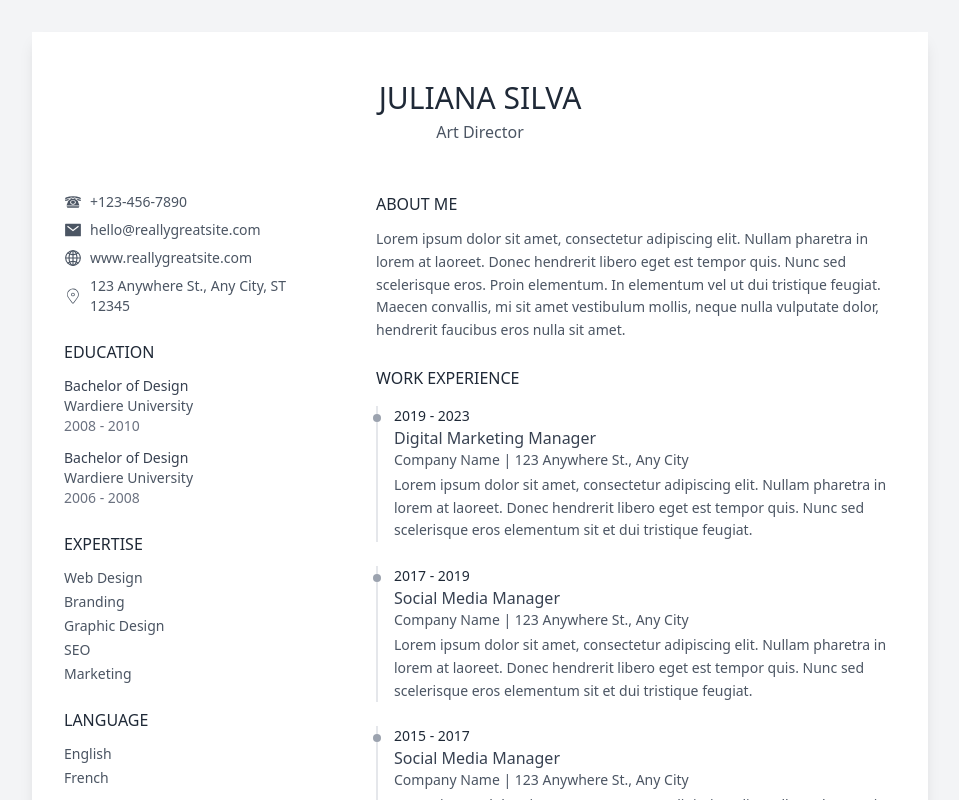
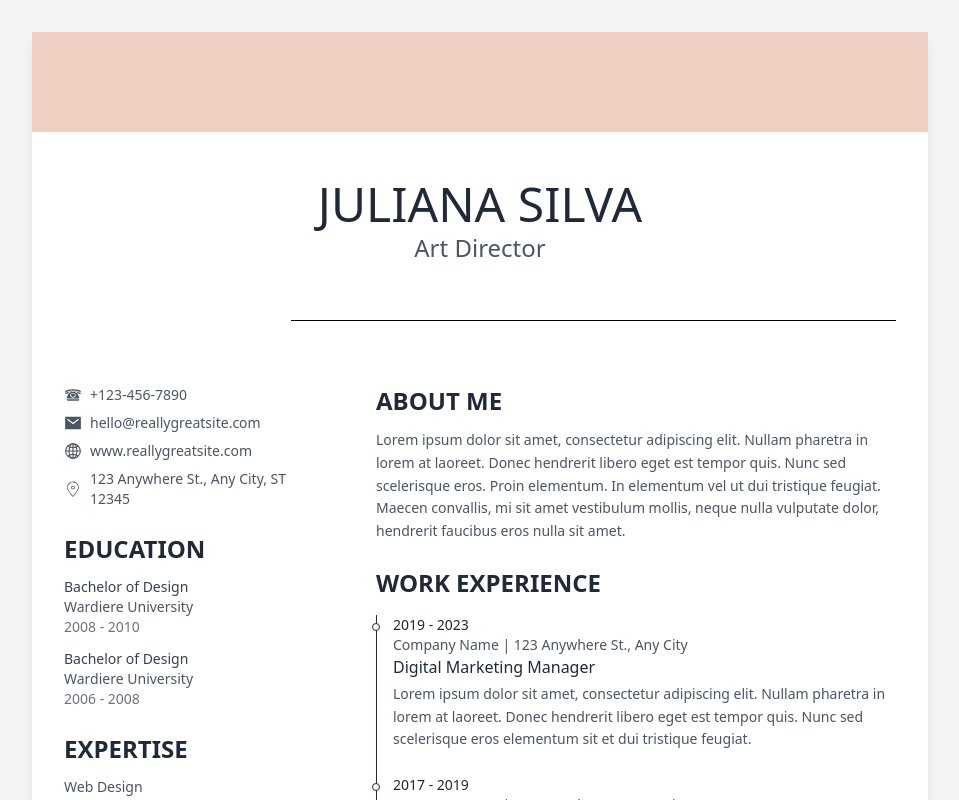
Before and after one commit to Tech-Shark/syntax, a React (Vite) app in the folder src/syntax_frontend/: page /temp5 in a window 1280 px wide. Shown: the top 800 px of the page, without its empty margins (160-1119 px from the left). Built offline with nearby package versions, Linux system fonts and the light colour scheme.

Commit message:
Template 5 completion

```diff
--- a/src/syntax_frontend/src/components/cvTemplates/Template4.jsx
+++ b/src/syntax_frontend/src/components/cvTemplates/Template4.jsx
@@ -174,12 +174,19 @@ function Template4({ cvData }) {
                 {mockData.workExperience.map((exp, index) => (
                   <div key={index} className="relative">
                     <div className="absolute left-[-29px] top-2 w-[10px] h-[10px] border border-black bg-white rounded-full"></div>
-                    <h3 className="font-medium text-gray-700">{exp.company}</h3>
-                    <p className="text-sm text-gray-600">{exp.title}</p>
-                    <p className="text-sm text-gray-500 mb-2">{exp.period}</p>
+                    <div className="flex justify-between mb-4">
+                      <div>
+                        <h3 className="font-medium text-gray-700">{exp.company}</h3>
+                        <p className="text-sm text-gray-600">{exp.title}</p>
+                      </div>
+                      <p className="text-sm text-gray-500">{exp.period}</p>
+                    </div>
                     <ul className="space-y-2">
                       {exp.responsibilities.map((resp, idx) => (
-                        <li key={idx} className="text-sm text-gray-600">{resp}</li>
+                        <li key={idx} className="text-sm text-gray-600 flex items-start">
+                          <span className="mr-2 inline-block">•</span>
+                          <span className="flex-1">{resp}</span>
+                        </li>
                       ))}
                     </ul>
                   </div>
--- a/src/syntax_frontend/src/components/cvTemplates/Template5.jsx
+++ b/src/syntax_frontend/src/components/cvTemplates/Template5.jsx
@@ -14,76 +14,76 @@ function Template5({ cvData }) {
       phone: "+123-456-7890",
       email: "hello@reallygreatsite.com",
       website: "www.reallygreatsite.com",
-      address: "123 Anywhere St., Any City, ST 12345"
+      address: "123 Anywhere St., Any City, ST 12345",
     },
-    aboutMe: "Lorem ipsum dolor sit amet, consectetur adipiscing elit. Nullam pharetra in lorem at laoreet. Donec hendrerit libero eget est tempor quis. Nunc sed scelerisque eros. Proin elementum. In elementum vel ut dui tristique feugiat. Maecen convallis, mi sit amet vestibulum mollis, neque nulla vulputate dolor, hendrerit faucibus eros nulla sit amet.",
+    aboutMe:
+      "Lorem ipsum dolor sit amet, consectetur adipiscing elit. Nullam pharetra in lorem at laoreet. Donec hendrerit libero eget est tempor quis. Nunc sed scelerisque eros. Proin elementum. In elementum vel ut dui tristique feugiat. Maecen convallis, mi sit amet vestibulum mollis, neque nulla vulputate dolor, hendrerit faucibus eros nulla sit amet.",
     education: [
       {
         degree: "Bachelor of Design",
         school: "Wardiere University",
-        period: "2008 - 2010"
+        period: "2008 - 2010",
       },
       {
         degree: "Bachelor of Design",
         school: "Wardiere University",
-        period: "2006 - 2008"
-      }
+        period: "2006 - 2008",
+      },
     ],
-    expertise: [
-      "Web Design",
-      "Branding",
-      "Graphic Design",
-      "SEO",
-      "Marketing"
-    ],
-    languages: [
-      "English",
-      "French"
-    ],
+    expertise: ["Web Design", "Branding", "Graphic Design", "SEO", "Marketing"],
+    languages: ["English", "French"],
     experience: [
       {
         title: "Digital Marketing Manager",
         company: "Company Name",
         location: "123 Anywhere St., Any City",
         period: "2019 - 2023",
-        description: "Lorem ipsum dolor sit amet, consectetur adipiscing elit. Nullam pharetra in lorem at laoreet. Donec hendrerit libero eget est tempor quis. Nunc sed scelerisque eros elementum sit et dui tristique feugiat."
+        description:
+          "Lorem ipsum dolor sit amet, consectetur adipiscing elit. Nullam pharetra in lorem at laoreet. Donec hendrerit libero eget est tempor quis. Nunc sed scelerisque eros elementum sit et dui tristique feugiat.",
       },
       {
         title: "Social Media Manager",
         company: "Company Name",
         location: "123 Anywhere St., Any City",
         period: "2017 - 2019",
-        description: "Lorem ipsum dolor sit amet, consectetur adipiscing elit. Nullam pharetra in lorem at laoreet. Donec hendrerit libero eget est tempor quis. Nunc sed scelerisque eros elementum sit et dui tristique feugiat."
+        description:
+          "Lorem ipsum dolor sit amet, consectetur adipiscing elit. Nullam pharetra in lorem at laoreet. Donec hendrerit libero eget est tempor quis. Nunc sed scelerisque eros elementum sit et dui tristique feugiat.",
       },
       {
         title: "Social Media Manager",
         company: "Company Name",
         location: "123 Anywhere St., Any City",
         period: "2015 - 2017",
-        description: "Lorem ipsum dolor sit amet, consectetur adipiscing elit. Nullam pharetra in lorem at laoreet. Donec hendrerit libero eget est tempor quis. Nunc sed scelerisque eros elementum sit et dui tristique feugiat."
+        description:
+          "Lorem ipsum dolor sit amet, consectetur adipiscing elit. Nullam pharetra in lorem at laoreet. Donec hendrerit libero eget est tempor quis. Nunc sed scelerisque eros elementum sit et dui tristique feugiat.",
       },
       {
         title: "Social Media Manager",
         company: "Company Name",
         location: "123 Anywhere St., Any City",
         period: "2015 - 2017",
-        description: "Lorem ipsum dolor sit amet, consectetur adipiscing elit. Nullam pharetra in lorem at laoreet. Donec hendrerit libero eget est tempor quis. Nunc sed scelerisque eros elementum sit et dui tristique feugiat."
-      }
-    ]
+        description:
+          "Lorem ipsum dolor sit amet, consectetur adipiscing elit. Nullam pharetra in lorem at laoreet. Donec hendrerit libero eget est tempor quis. Nunc sed scelerisque eros elementum sit et dui tristique feugiat.",
+      },
+    ],
   };
 
   return (
     <div className="min-h-screen bg-gray-100 p-8">
       <div className="max-w-4xl mx-auto bg-white shadow-lg">
+        <div className="flex justify-center h-[100px] w-[100%] bg-[#F0CFC3] items-center"></div>
         {/* Header Section */}
         <div className="text-center py-12">
-          <h1 className="text-3xl font-medium text-gray-800 mb-1">
+          <h1 className="text-5xl font-medium text-gray-800 mb-1">
             {mockData.firstName} {mockData.lastName}
           </h1>
-          <p className="text-gray-600">{mockData.title}</p>
+          <p className="text-gray-600 text-2xl">{mockData.title}</p>
+        </div>
+        <div className="flex justify-end pr-8">
+          <hr className="border-b-1 border-black w-[70%] mb-6 mt-2" />
         </div>
 
-        <div className="grid grid-cols-1 md:grid-cols-[280px_1fr] px-8 pb-8">
+        <div className="grid grid-cols-1 mt-10 md:grid-cols-[280px_1fr] px-8 pb-8">
           {/* Left Column */}
           <div className="space-y-6 pr-4">
             {/* Contact Info */}
@@ -108,10 +108,14 @@ function Template5({ cvData }) {
 
             {/* Education Section */}
             <div>
-              <h2 className="text-gray-800 font-medium mb-3 uppercase">Education</h2>
+              <h2 className="text-gray-800 font-bold mb-3 text-2xl uppercase">
+                Education
+              </h2>
               {mockData.education.map((edu, index) => (
                 <div key={index} className="mb-3">
-                  <h3 className="text-gray-700 font-medium text-sm">{edu.degree}</h3>
+                  <h3 className="text-gray-700 font-medium text-sm">
+                    {edu.degree}
+                  </h3>
                   <p className="text-gray-600 text-sm">{edu.school}</p>
                   <p className="text-gray-500 text-sm">{edu.period}</p>
                 </div>
@@ -120,20 +124,34 @@ function Template5({ cvData }) {
 
             {/* Expertise Section */}
             <div>
-              <h2 className="text-gray-800 font-medium mb-3 uppercase">Expertise</h2>
+              <h2
+                className="text-gray-800 font-bold
+text-2xl mb-3 uppercase"
+              >
+                Expertise
+              </h2>
               <ul className="space-y-1">
                 {mockData.expertise.map((skill, index) => (
-                  <li key={index} className="text-gray-600 text-sm">{skill}</li>
+                  <li key={index} className="text-gray-600 text-sm">
+                    {skill}
+                  </li>
                 ))}
               </ul>
             </div>
 
             {/* Language Section */}
             <div>
-              <h2 className="text-gray-800 font-medium mb-3 uppercase">Language</h2>
+              <h2
+                className="text-gray-800 font-bold
+text-2xl mb-3 uppercase"
+              >
+                Language
+              </h2>
               <ul className="space-y-1">
                 {mockData.languages.map((language, index) => (
-                  <li key={index} className="text-gray-600 text-sm">{language}</li>
+                  <li key={index} className="text-gray-600 text-sm">
+                    {language}
+                  </li>
                 ))}
               </ul>
             </div>
@@ -143,7 +161,11 @@ function Template5({ cvData }) {
           <div className="space-y-6 pl-8">
             {/* About Me Section */}
             <div>
-              <h2 className="text-gray-800 font-medium mb-3 uppercase">About Me</h2>
+              <h2
+                className="text-gray-800 font-bold text-2xl mb-3 uppercase"
+              >
+                About Me
+              </h2>
               <p className="text-sm text-gray-600 leading-relaxed">
                 {mockData.aboutMe}
               </p>
@@ -151,15 +173,26 @@ function Template5({ cvData }) {
 
             {/* Work Experience Section */}
             <div>
-              <h2 className="text-gray-800 font-medium mb-4 uppercase">Work Experience</h2>
-              <div className="space-y-6">
+              <h2
+                className="text-gray-800 font-bold text-2xl mb-4 uppercase"
+              >
+                Work Experience
+              </h2>
+              <div className="space-y-6 border-l border-gray-800">
                 {mockData.experience.map((exp, index) => (
-                  <div key={index} className="relative pl-4 border-l-2 border-gray-200">
-                    <div className="absolute w-2 h-2 bg-gray-400 rounded-full left-[-5px] top-2"></div>
+                  <div
+                    key={index}
+                    className="relative pl-4"
+                  >
+                    <div className="absolute w-2 h-2 border border-gray-800 bg-white rounded-full left-[-4.6px] top-2"></div>
                     <div className="mb-1">
-                      <p className="text-gray-800 font-medium text-sm">{exp.period}</p>
-                      <p className="text-gray-700 font-medium">{exp.title}</p>
-                      <p className="text-gray-600 text-sm">{exp.company} | {exp.location}</p>
+                      <p className="text-gray-800 font-medium text-sm">
+                        {exp.period}
+                      </p>
+                      <p className="text-gray-600 text-sm">
+                        {exp.company} | {exp.location}
+                      </p>
+                      <p className="text-gray-800 font-medium">{exp.title}</p>
                     </div>
                     <p className="text-sm text-gray-600 leading-relaxed">
                       {exp.description}
```
